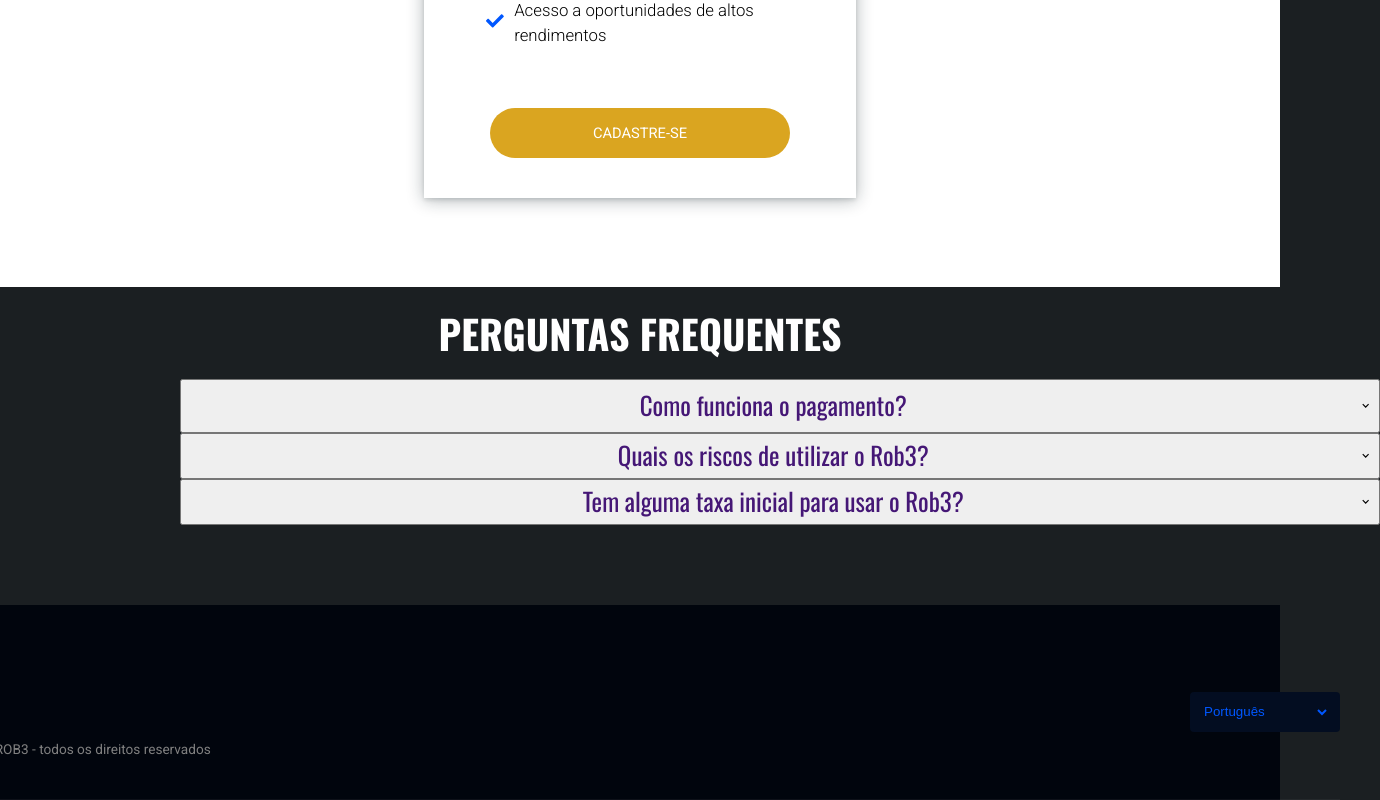
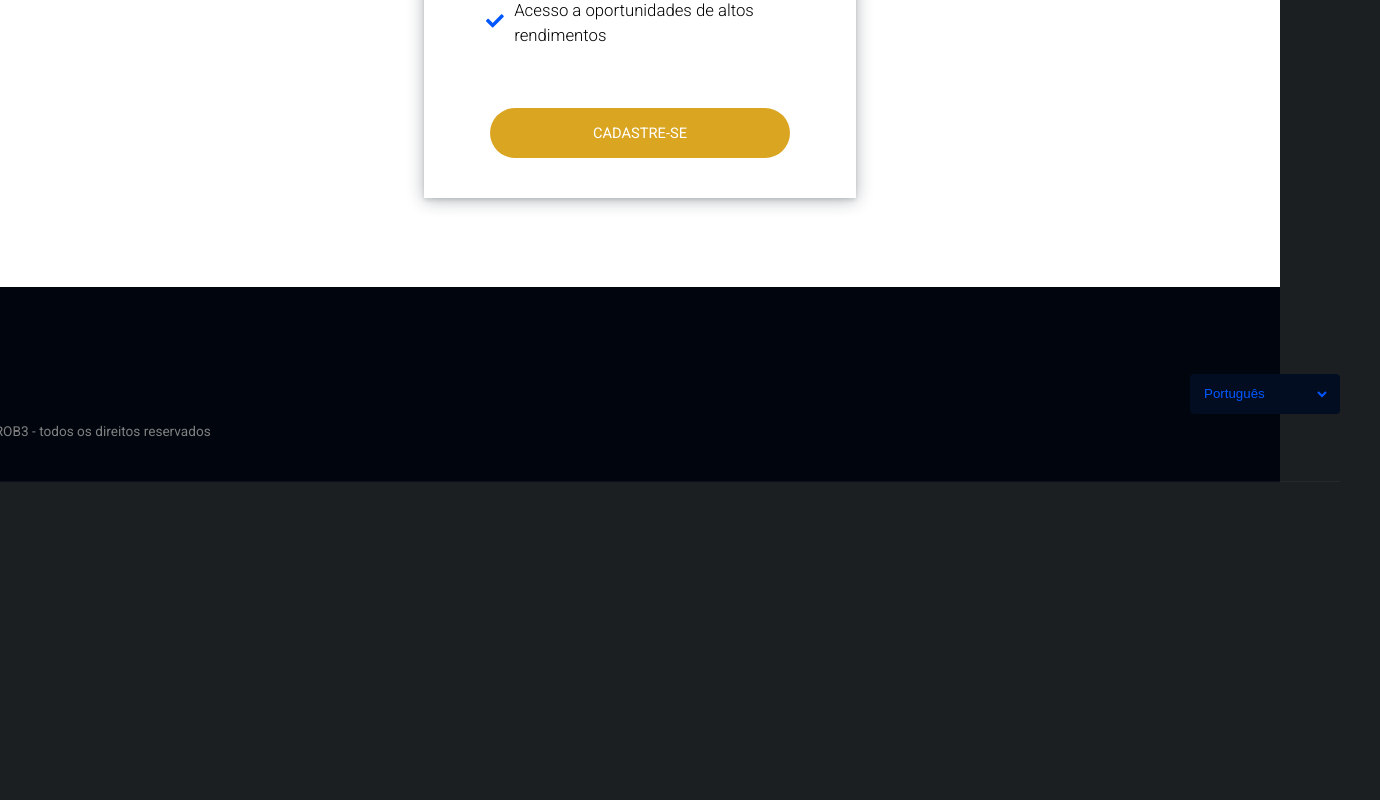
Before and after one commit to Luizedlm07/frontend_trocai, a React (Create React App) app: page / in a window 1280 px wide. Shown: the part 2803-3603 px from the top of the page, 1380 px wide, since content can reach past the window. After the commit the page ends 3285 px from the top, so only its background shows below. Built offline with nearby package versions, Linux system fonts and the light colour scheme; a web font is replaced by a local one.

Commit message:
Removendo perguntas frequentes, teste

```diff
--- a/src/components/perguntasFrequentes/PerguntasFrequentes.css
+++ /dev/null
@@ -1,48 +0,0 @@
-.boxPerguntasFrequentes{
-    display: flex;
-    justify-content: space-around;
-    align-items: center;
-    flex-wrap: wrap;
-    padding: 0px 80px;
-    z-index: 0;
-}
-
-.boxPerguntasFrequentes .box{
-    display: flex;
-    flex-direction: column;
-    max-width: 600px;
-    align-items: center;
-}
-
-.boxPerguntasFrequentes .box div:nth-of-type(1){
-    display: flex;
-    align-items: center;
-    gap: 1rem;
-}
-
-.tituloPerguntas{
-    font-family: 'Oswald', sans-serif;
-    font-size: 3.8rem;
-    margin: 16px;
-    color: #FFFFFF;
-}
-
-/* FIM Efeito de luz */
-
-@media screen and (max-width: 900px) {
-    .box {
-      margin-top: 50px;
-    }
-
-    .titulo{
-        text-align: center;
-    }
-
-    .infosLado{
-        margin-top: 50px;
-        width: 90%;
-    }
-    .infosLado .boxInfos{
-        width: 100%;
-    }
-}
--- a/src/components/perguntasFrequentes/PerguntasFrequentes.jsx
+++ /dev/null
@@ -1,71 +0,0 @@
-import './PerguntasFrequentes.css'
-import {
-    Accordion,
-    AccordionItem,
-    AccordionButton,
-    AccordionPanel,
-    AccordionIcon,
-  } from '@chakra-ui/react'
-import { Box } from '@chakra-ui/react'
-
-
-function PerguntasFrequentes(props){
-    return(
-        <div>
-            <div className='boxPerguntasFrequentes'>
-                <div className='box'>
-                    <div>
-                    </div>
-                    <h2 className='tituloPerguntas'> PERGUNTAS FREQUENTES </h2>
-                </div>
-            </div>
-            <div>
-            <Accordion display={'flex'} flexDirection={'column'} justifyContent={'center'} w="1200px" marginLeft={'180px'} marginBottom={'80px'}>
-                <AccordionItem>
-                    <h2 className='perguntas' >
-                    <AccordionButton>
-                        <Box flex='1' textAlign='center' color='#451776' h="40px" m={4} fontSize="25px" fontFamily="Oswald">
-                        Como funciona o pagamento?
-                        </Box>
-                        <AccordionIcon />
-                    </AccordionButton>
-                    </h2>
-                    <AccordionPanel pb={8} fontSize='20px' margin={"8px"} textAlign="center">
-                    Você poderá efetuar o pagamento utilizando cartão de crédito ou débito, PIX ou boleto.
-                    </AccordionPanel>
-                </AccordionItem>
-
-                <AccordionItem>
-                    <h2>
-                    <AccordionButton>
-                        <Box flex='1' textAlign='center' color='#451776' h="40px" w="40px" fontSize="25px" fontFamily="Oswald">
-                        Quais os riscos de utilizar o Rob3?
-                        </Box>
-                        <AccordionIcon />
-                    </AccordionButton>
-                    </h2>
-                    <AccordionPanel pb={4} fontSize='20px' margin={"8px"} textAlign="center">
-                    O Rob3 não garante estabilidade no retorno adquirido pelo método, ele auxiliará o usuário na compra da ação PETR3 utilizando dados de eventos anteriores, o mesmo também indicará o melhor momento para venda, contudo, o usuário é o responsável pela ação da compra.
-                    </AccordionPanel>
-                </AccordionItem>
-
-                <AccordionItem>
-                    <h2>
-                    <AccordionButton>
-                        <Box flex='1' textAlign='center' color='#451776' h="40px" w="40px" fontSize="25px" fontFamily="Oswald">
-                        Tem alguma taxa inicial para usar o Rob3?
-                        </Box>
-                        <AccordionIcon />
-                    </AccordionButton>
-                    </h2>
-                    <AccordionPanel pb={4} fontSize='20px' margin={"8px"} textAlign="center">
-                    Não, contamos com a oferta de 7 dias grátis para o usuário testar a usabilidade e adaptação com o Rob3, após esse período será taxado o valor do plano escolhido.
-                    </AccordionPanel>
-                </AccordionItem>
-                </Accordion>
-                </div>
-        </div>
-    )
-}
-
-export default PerguntasFrequentes;
--- a/src/pages/Home.jsx
+++ b/src/pages/Home.jsx
@@ -4,7 +4,6 @@ import Inicio from '../components/homeComponents/inicio/Inicio';
 import Footer from '../components/footer/Footer';
 import Cursos from '../components/homeComponents/cursos/Cursos';
 import ComoFunciona from '../components/homeComponents/comoFunciona/ComoFunciona'
-import PerguntasFrequentes from '../components/perguntasFrequentes/PerguntasFrequentes';
 
 
 function Home(){
@@ -14,7 +13,6 @@ function Home(){
             <Inicio />
             <Cursos />
             <ComoFunciona />
-            <PerguntasFrequentes />
             <Footer />
         </div>
     )
```
